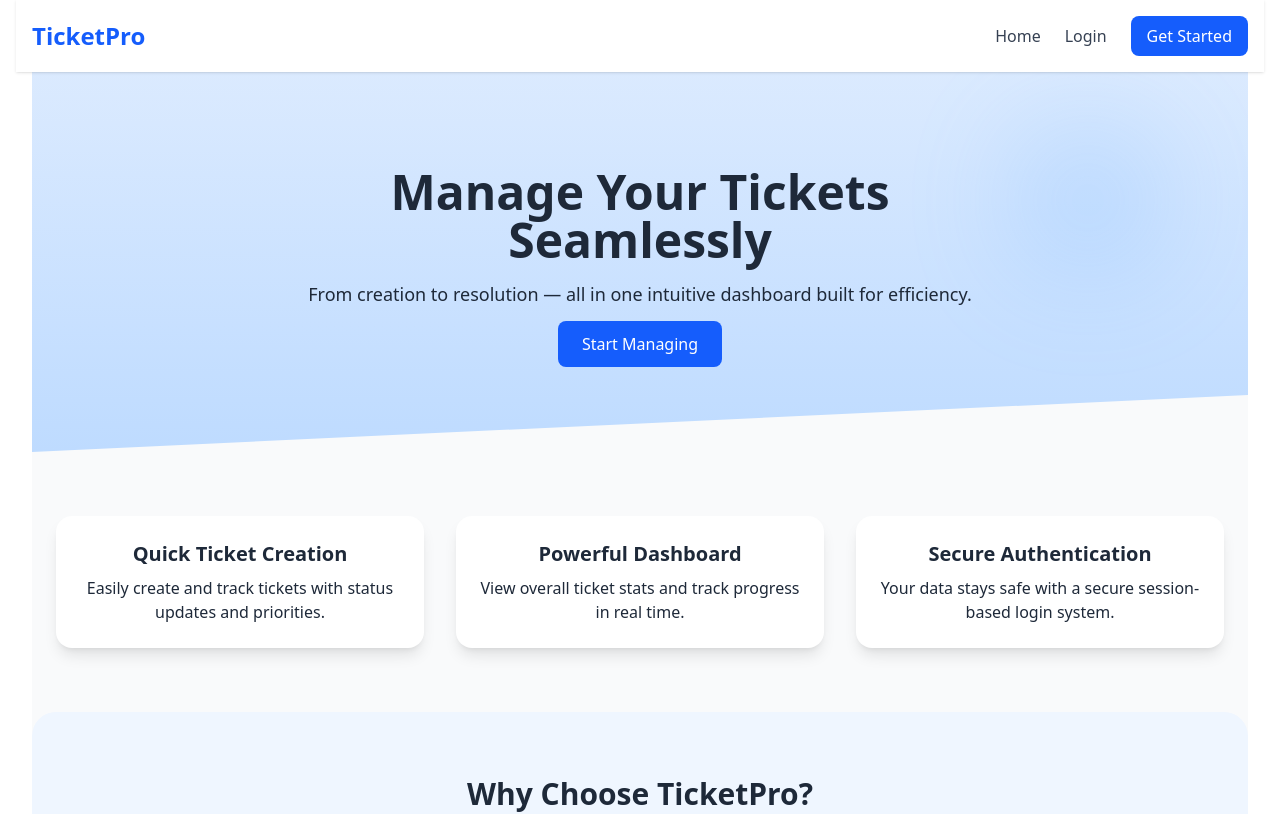
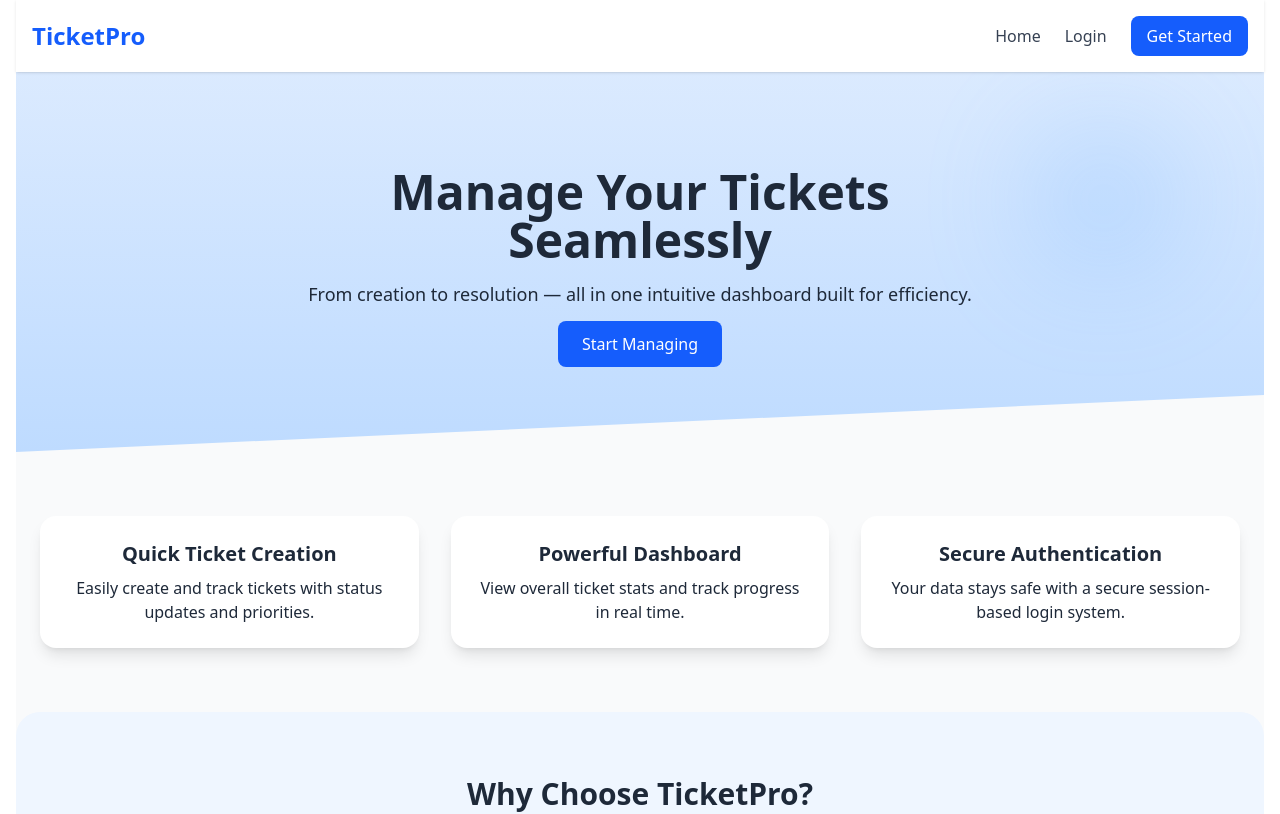
Before and after one commit to theotherfemi/ticketing-app-react, a React (Vite) app: page / in a window 1280 px wide. Shown: the top 814 px of the page. Built offline with nearby package versions, Linux system fonts and the light colour scheme; no server answers.

Commit message:
mad slight ui changes

```diff
--- a/src/App.jsx
+++ b/src/App.jsx
@@ -14,7 +14,7 @@ export default function App() {
   return (
     <div className='grow max-w-[1440px] w-full mx-auto px-4'>
       <Header />
-      <main className="container mx-auto px-4">
+      <main className="">
         <Routes>
           <Route path="/" element={<Landing />} />
           <Route path="/auth/login" element={<Login />} />
```
